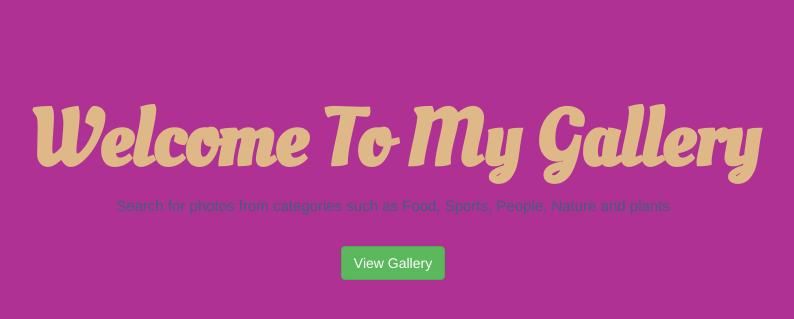
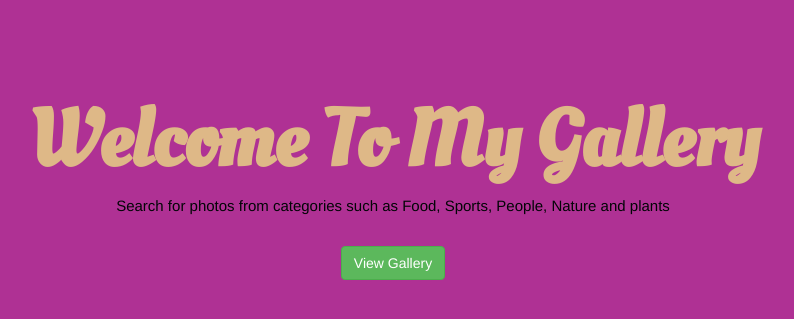
Before and after one commit to sharon002/Art-Album, a Django app: template photos/templates/index.html in a window 1280 px wide. Shown: the part 145-464 px from the top of the page, without its empty margins (247-1041 px from the left). Run offline with Django 3.2, Linux system fonts and the light colour scheme; the template is opened without the code that fills it, so the values that code supplies are empty; some libraries are stand-ins or nearby versions; some web fonts are replaced.

Commit message:
add index style

```diff
--- a/photos/templates/index.html
+++ b/photos/templates/index.html
@@ -7,7 +7,7 @@
 <h1 class="mb-4 d-none d-md-block text-center" style="padding-top: 150px;font-size: 80px;font-family: 'Oleo Script', cursive;color:burlywood">
   <strong>Welcome To My Gallery</strong>
 </h1>
-<p style="color: rgb(63, 95, 126);font-size: 15px">Search for photos from categories such as Food, Sports, People, Nature and plants</p><br>
+<p style="color: rgb(3, 5, 7);font-size: 15px">Search for photos from categories such as Food, Sports, People, Nature and plants</p><br>
 <div style="padding-bottom: 100px">
 <a target="_blank" href="{%url 'gallery'%}" class="btn btn-success">View Gallery</a>
 </div>
```
